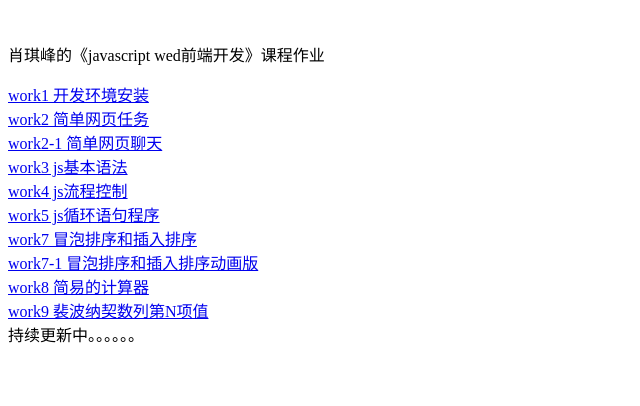
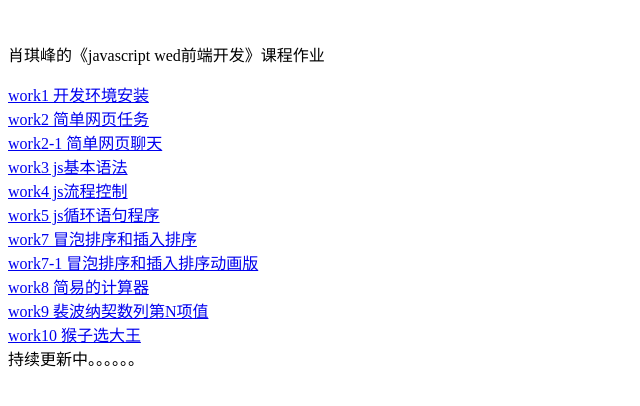
Before and after one commit to xiao-8810/jswork, a plain HTML site: page index.html in a window 1280 px wide. Shown: the whole page, without its empty margins (0-640 px from the left). Drawn offline with Linux system fonts and the light colour scheme.

Commit message:
Add files via upload

```diff
--- a/index.html
+++ b/index.html
@@ -17,6 +17,7 @@
        <a href='work7slide/index.html'>work7-1 冒泡排序和插入排序动画版</a><br>
        <a href='work8/index.html'>work8 简易的计算器</a><br>
        <a href='work9/index.html'>work9 裴波纳契数列第N项值</a><br>
+       <a href='work10/index.html'>work10 猴子选大王</a><br>
        持续更新中。。。。。。
     </body>
 </html>
```
